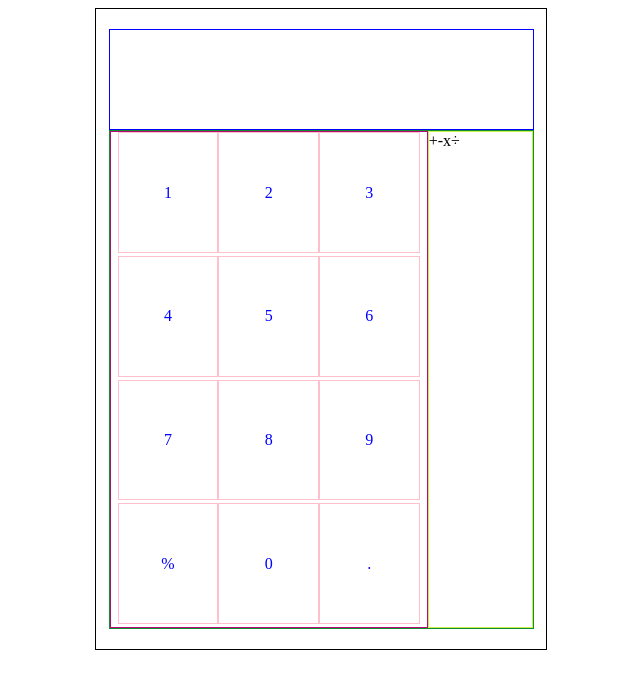
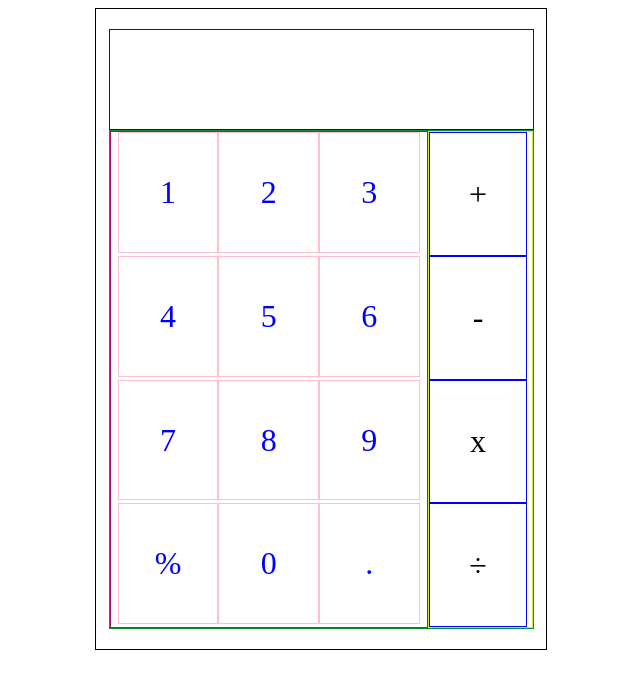
Before and after one commit to adlinling/calculator, a plain HTML site: page index.htm in a window 1280 px wide. Shown: the whole page, without its empty margins (319-959 px from the left). Drawn offline with Linux system fonts and the light colour scheme.

Commit message:
Layout development

```diff
--- a/style.css
+++ b/style.css
@@ -24,7 +24,7 @@
 }
 
 #operatorbtns{
-    display:flex;flex:1;border:1px rgba(190, 234, 30, 0.79) solid;
+    display:flex;flex:1;flex-wrap:wrap;border:1px rgba(190, 234, 30, 0.79) solid;
 }
 
 .numbers{
@@ -36,9 +36,19 @@
     border:1px pink solid;
     color: blue;
     background: white;
+    font-size:32px;
 }
 
 
 .operators{
 
+    border:1px blue solid;
+    width:94%;
+    font-size:32px;
+    display:flex;
+    justify-content:center;
+    align-items:center;
+
+
+
 }
```
